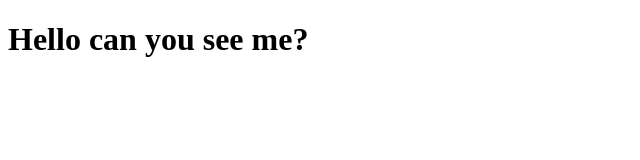
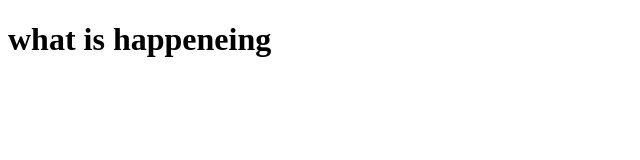
Before and after one commit to juelyoo/modual2-solution, a plain HTML site: page site/index.html in a window 1280 px wide. Shown: the whole page, without its empty margins (0-640 px from the left). Drawn offline with Linux system fonts and the light colour scheme.

Commit message:
try this

```diff
--- a/site/index.html
+++ b/site/index.html
@@ -6,6 +6,6 @@
 	<title>Hello=</title>
 </head>
 <body>
-<h1>Hello can you see me?</h1>
+<h1>what is happeneing</h1>
 </body>
 </html>
```
